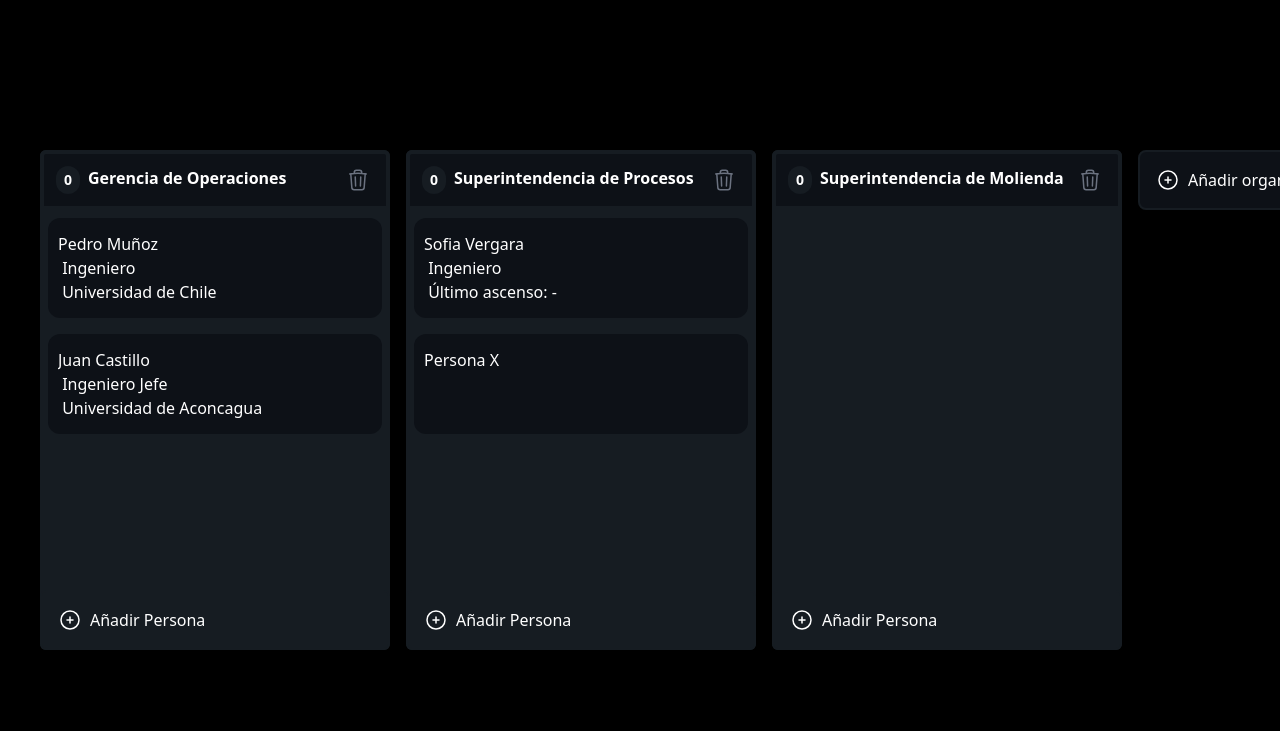
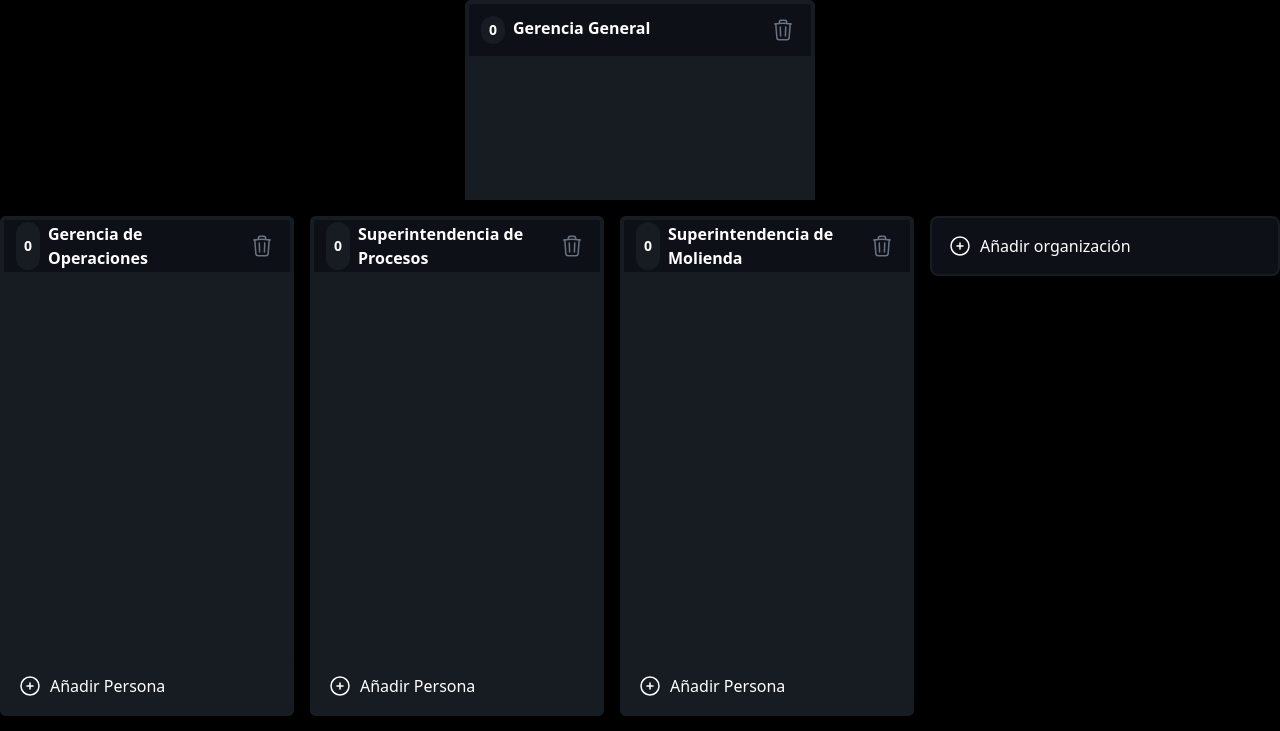
Before and after one commit to jseguelh/plan_sucesion, a React (Vite) app: page / in a window 1280 px wide. Shown: the top 731 px of the page. Built offline with nearby package versions, Linux system fonts and the light colour scheme.

Commit message:
cambios en la estructura

```diff
--- a/src/components/KanbanBoard.tsx
+++ b/src/components/KanbanBoard.tsx
@@ -17,9 +17,11 @@ import { createPortal } from "react-dom";
 import TaskCard from "./TaskCard";
 
 const defaultCols: Column[] = [
+
   {
     id: "gop",
     title: "Gerencia de Operaciones",
+
   },
   {
     id: "sip",
@@ -53,20 +55,49 @@ const defaultTasks: Task[] = [
     columnId: "sip",
     content: "Persona X",
   },
+  {
+    id: "static",
+    columnId:"Gerente General",
+    content: "Persona X",
+  },
 
 ];
 
+const staticColumn: Column = {
+  id: "static",
+  title: "Gerencia General",
+};
+
+const staticColumnBottom: Column = {
+  id: "staticBottom",
+  title: "Profesionales",
+};
+
+const defaultTasksBottom: Task[] = [
+  {
+    id: "staticTask1",
+    columnId: "staticBottom",
+    content: "Nombre por defecto 1",
+  },
+  {
+    id: "staticTask2",
+    columnId: "staticBottom",
+    content: "Nombre por defecto 2",
+  },
+];
+
 function KanbanBoard() {
+
+
   const savedColumns = localStorage.getItem('kanbanColumns');
   const savedTasks = localStorage.getItem('kanbanTasks');
 
   const initialColumns = savedColumns ? JSON.parse(savedColumns) : defaultCols;
-  const initialTasks = savedTasks ? JSON.parse(savedTasks) : defaultTasks;
+  const initialTasks = savedTasks ? JSON.parse(savedTasks) : [defaultTasks, defaultTasksBottom]
+
+  const [columns, setColumns] = useState<Column[]>(initialColumns);
 
 
-
-
-  const [columns, setColumns] = useState<Column[]>(initialColumns);
   const columnsId = useMemo(() => columns.map((col) => col.id), [columns]);
 
   const [tasks, setTasks] = useState<Task[]>(initialTasks);
@@ -91,26 +122,32 @@ function KanbanBoard() {
   );
 
   return (
-    <div
-      className="
-        m-auto
-        flex
-        min-h-screen
-        w-full
-        items-center
-        overflow-x-auto
-        overflow-y-hidden
-        px-[40px]
-    "
-    >
+    <div className="justify-center">
+            {/* Aquí el encabezado estático */}
+      <div className="mb-4 flex justify-center h-[200px] overflow-hidden">
+        <ColumnContainer
+          key={staticColumn.id}
+          column={staticColumn}
+          updateColumn={updateColumn}
+          createTask={createTask}
+          deleteTask={deleteTask}
+          updateTask={updateTask}
+          tasks={tasks.filter((task) => task.columnId === staticColumn.id)}
+          deleteColumn={function (id: Id): void {
+            throw new Error("Function not implemented.");
+          }}
+        />
+      </div>
+
+      {/* Las demás columnas dispuestas horizontalmente */}
       <DndContext
         sensors={sensors}
         onDragStart={onDragStart}
         onDragEnd={onDragEnd}
         onDragOver={onDragOver}
       >
-        <div className="m-auto flex gap-4">
-          <div className="flex gap-4">
+        <div className="flex gap-4 overflow-x-auto justify-center">
+
           <SortableContext items={columnsId}>
             {columns.map((col) => (
               <ColumnContainer
@@ -125,7 +162,6 @@ function KanbanBoard() {
               />
             ))}
           </SortableContext>
-          </div>
           <button
             onClick={() => {
               createNewColumn();
@@ -151,6 +187,20 @@ function KanbanBoard() {
           </button>
         </div>
 
+        <div className="mt-4 flex justify-center">
+                <ColumnContainer
+                  key={staticColumnBottom.id}
+                  column={staticColumnBottom}
+                  updateColumn={updateColumn}
+                  createTask={createTask}
+                  deleteTask={deleteTask}
+                  updateTask={updateTask}
+                  tasks={tasks.filter((task) => task.columnId === staticColumnBottom.id)}
+                  deleteColumn={(id: Id) => {
+                    // No hacer nada ya que es estática
+                  }}
+                  />
+                </div>
         {createPortal(
           <DragOverlay>
             {activeColumn && (
@@ -179,6 +229,8 @@ function KanbanBoard() {
       </DndContext>
     </div>
   );
+
+
 
   function createTask(columnId: Id) {
     const newTask: Task = {
--- a/src/components/TaskCard.tsx
+++ b/src/components/TaskCard.tsx
@@ -69,7 +69,7 @@ function TaskCard({ task, deleteTask, updateTask }: Props) {
         "
           value={task.content}
           autoFocus
-          placeholder="Task content here"
+          placeholder="Escriba aquí"
           onBlur={toggleEditMode}
           onKeyDown={(e) => {
             if (e.key === "Enter" && e.shiftKey) {
```
Lines whose indentation alone changed are shown as unchanged.
